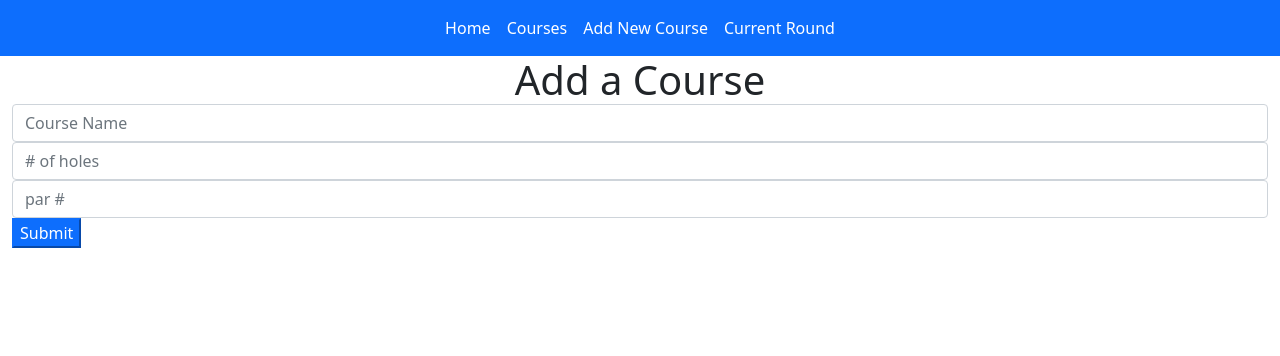
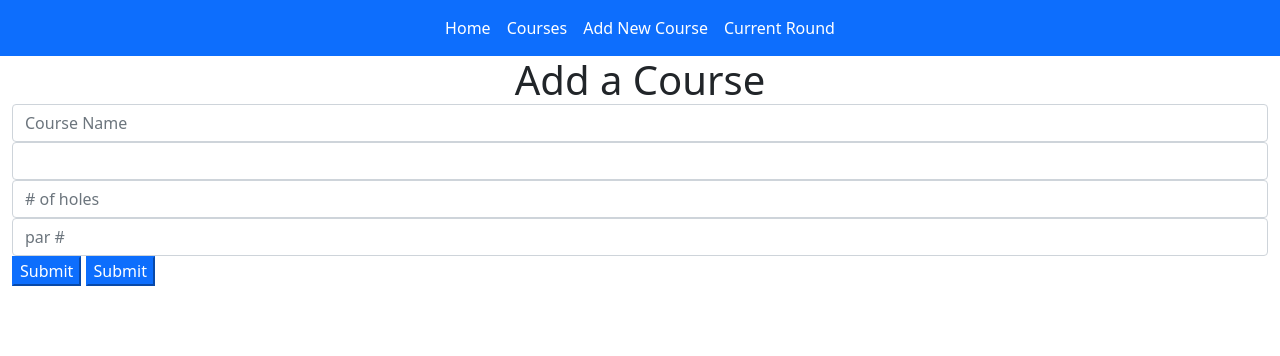
Before and after one commit to papplescauc/My_Disc, a Flask app: page /courses/add in a window 1280 px wide. Shown: the top 356 px of the page. Run offline with Flask 3, Linux system fonts and the light colour scheme.

Commit message:
editting add_course.js or something

```diff
--- a/templates/add_course.html
+++ b/templates/add_course.html
@@ -14,9 +14,13 @@
         <h1 style="margin: auto; text-align: center;">Add a Course</h1>
 
         <form id="main-form">
-            <input type="text" min="0" class="form-control" id="course_name" name="course_name" placeholder="Course Name" required>
+            <input type="text" class="form-control" id="course_name" name="course_name" placeholder="Course Name" required>
+            <input type="text" class="form-control" id="location" name="location">
             <input type="number" min="0" class="form-control" id="num_holes" name="num_holes" placeholder="# of holes">
             <input type="number" min="0" class="form-control" id="par" name="par" placeholder="par #">
+
+            <button type="button" class="btn-primary" id="add_hole_next">Submit</button> <!--put in what the pars are-->
+
             <button type="Submit" class="btn-primary" id="submit-button">Submit</button>
 
         </form>
```
Also changed, not shown: U-disc-clone-db-schema-diagram-drawio.png (deleted).
